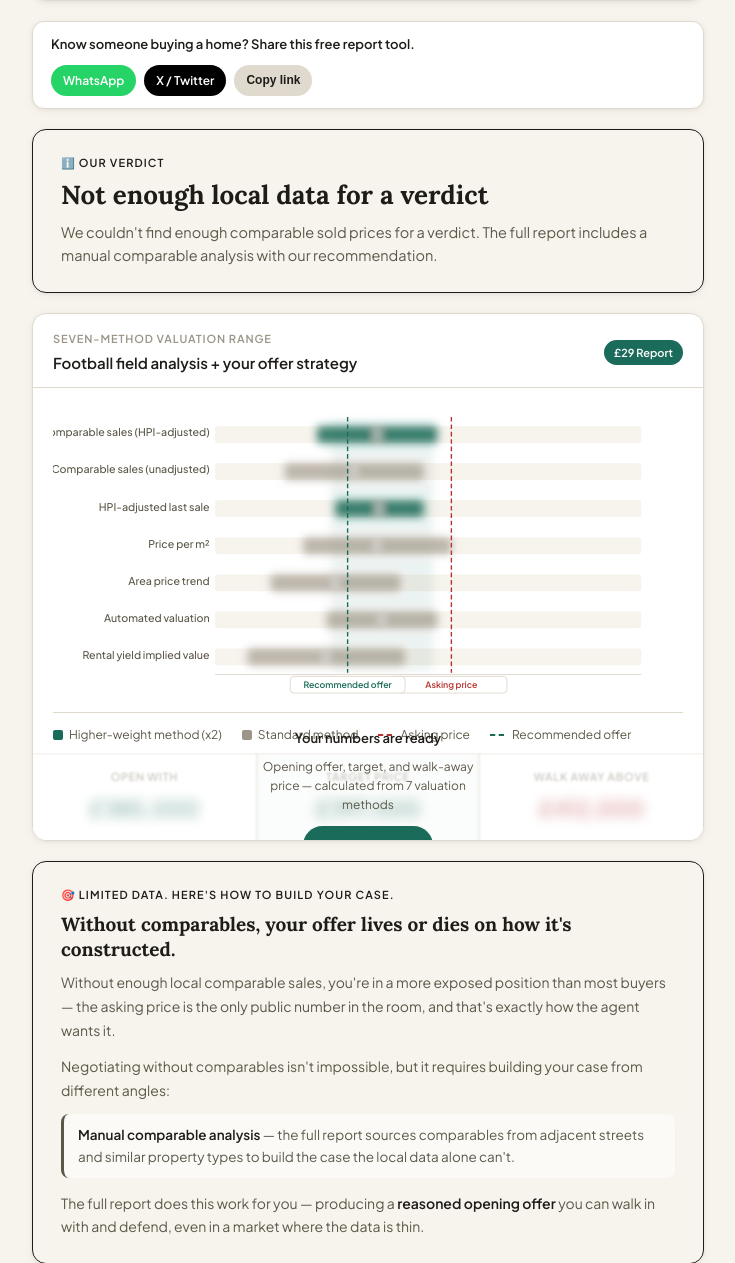
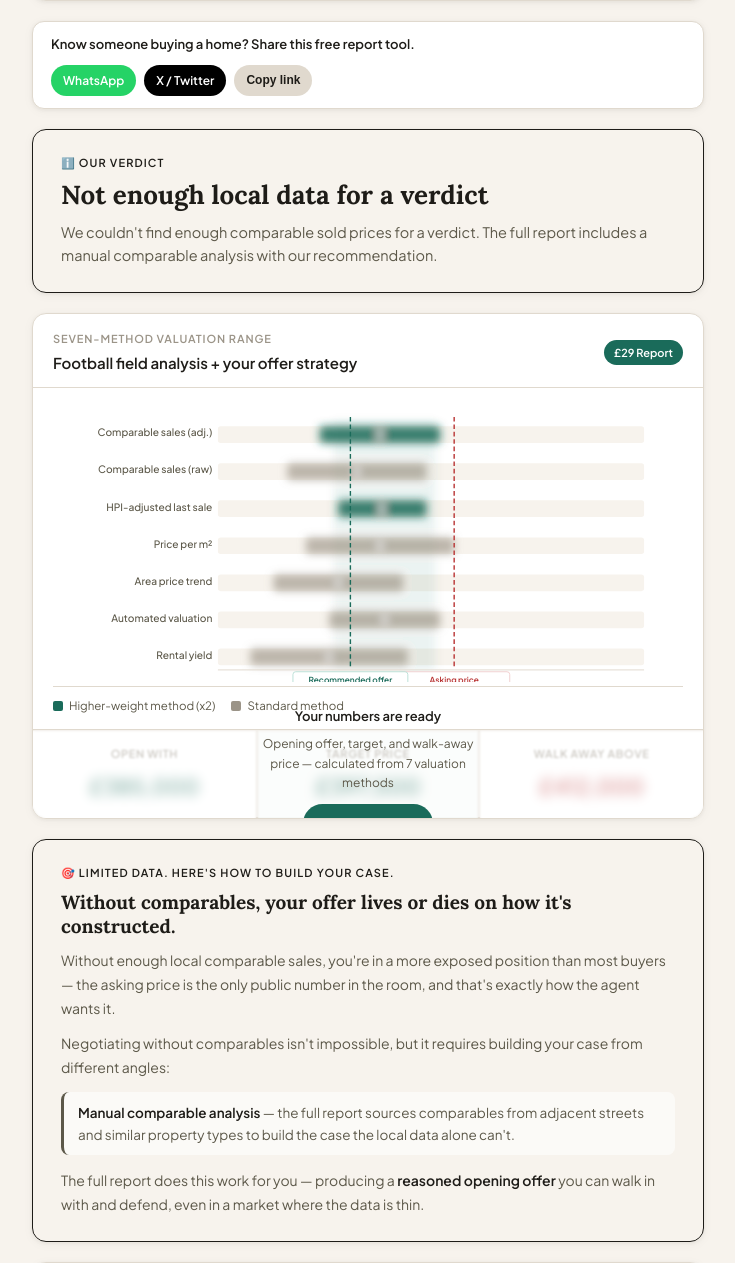
Before and after one commit to houseofferceo/houseoffer-backend, a Flask app: template templates/report_free.html in a window 1280 px wide. Shown: the part 253-1516 px from the top of the page, without its empty margins (272-1007 px from the left). Run offline with Flask 3, Linux system fonts and the light colour scheme; the template is opened without the code that fills it, so the values that code supplies are empty; parts of the project's set-up code (start-up, migrations or seed data) failed here and were passed over.

Commit message:
Football field: fix label clipping, remove duplicate legend items, clear offer trio overlap
- min-width:500px on chart wrapper so narrow screens scroll rather than squish labels
- Shortened two long labels (HPI-adjusted -> adj., unadjusted -> raw, Rental yield implied value -> Rental yield)
- Removed Asking price / Recommended offer from HTML legend since they are already pill-labelled directly on the SVG axis
- Hard border-top on offer trio section prevents the absolute overlay bleeding into the legend
- viewBox height reduced to 300 (was 320) to remove dead space

https://claude.ai/code/session_01QRX21agU1obxnv2tFrmsk4

```diff
--- a/templates/report_free.html
+++ b/templates/report_free.html
@@ -536,70 +536,72 @@ nav { background: rgba(247,243,237,0.95); backdrop-filter: blur(12px); border-bo
     </div>
 
     <!-- Football field chart: real method labels, blurred bars (template preview) -->
-    <div style="padding:16px 20px 4px;overflow-x:auto;">
-      <svg viewBox="0 0 680 320" style="width:100%;display:block;" role="img" aria-label="Football field valuation preview (unlock to see your numbers)">
+    <!-- min-width prevents the SVG squishing on narrow screens and clipping labels -->
+    <div style="padding:16px 20px 0;overflow-x:auto;">
+      <div style="min-width:500px;">
+      <svg viewBox="0 0 680 300" style="width:100%;display:block;" role="img" aria-label="Football field valuation preview (unlock to see your numbers)">
         <defs><filter id="ffblur" x="-10%" y="-10%" width="120%" height="120%"><feGaussianBlur stdDeviation="4.5"/></filter></defs>
 
-        <!-- Method labels (crisp - this is what the buyer is paying for) -->
-        <text x="169" y="35" text-anchor="end" font-size="11.5" font-family="Plus Jakarta Sans,sans-serif" fill="#5c5849" font-weight="500">Comparable sales (HPI-adjusted)</text>
-        <text x="169" y="75" text-anchor="end" font-size="11.5" font-family="Plus Jakarta Sans,sans-serif" fill="#5c5849" font-weight="500">Comparable sales (unadjusted)</text>
-        <text x="169" y="115" text-anchor="end" font-size="11.5" font-family="Plus Jakarta Sans,sans-serif" fill="#5c5849" font-weight="500">HPI-adjusted last sale</text>
-        <text x="169" y="155" text-anchor="end" font-size="11.5" font-family="Plus Jakarta Sans,sans-serif" fill="#5c5849" font-weight="500">Price per m&#178;</text>
-        <text x="169" y="195" text-anchor="end" font-size="11.5" font-family="Plus Jakarta Sans,sans-serif" fill="#5c5849" font-weight="500">Area price trend</text>
-        <text x="169" y="235" text-anchor="end" font-size="11.5" font-family="Plus Jakarta Sans,sans-serif" fill="#5c5849" font-weight="500">Automated valuation</text>
-        <text x="169" y="275" text-anchor="end" font-size="11.5" font-family="Plus Jakarta Sans,sans-serif" fill="#5c5849" font-weight="500">Rental yield implied value</text>
+        <!-- Method labels -->
+        <text x="172" y="35" text-anchor="end" font-size="11" font-family="Plus Jakarta Sans,sans-serif" fill="#5c5849" font-weight="500">Comparable sales (adj.)</text>
+        <text x="172" y="75" text-anchor="end" font-size="11" font-family="Plus Jakarta Sans,sans-serif" fill="#5c5849" font-weight="500">Comparable sales (raw)</text>
+        <text x="172" y="115" text-anchor="end" font-size="11" font-family="Plus Jakarta Sans,sans-serif" fill="#5c5849" font-weight="500">HPI-adjusted last sale</text>
+        <text x="172" y="155" text-anchor="end" font-size="11" font-family="Plus Jakarta Sans,sans-serif" fill="#5c5849" font-weight="500">Price per m&#178;</text>
+        <text x="172" y="195" text-anchor="end" font-size="11" font-family="Plus Jakarta Sans,sans-serif" fill="#5c5849" font-weight="500">Area price trend</text>
+        <text x="172" y="235" text-anchor="end" font-size="11" font-family="Plus Jakarta Sans,sans-serif" fill="#5c5849" font-weight="500">Automated valuation</text>
+        <text x="172" y="275" text-anchor="end" font-size="11" font-family="Plus Jakarta Sans,sans-serif" fill="#5c5849" font-weight="500">Rental yield</text>
 
-        <!-- Bar track backgrounds (crisp) -->
-        <rect x="175" y="24" width="460" height="18" fill="#f7f3ed" rx="3"/>
-        <rect x="175" y="64" width="460" height="18" fill="#f7f3ed" rx="3"/>
-        <rect x="175" y="104" width="460" height="18" fill="#f7f3ed" rx="3"/>
-        <rect x="175" y="144" width="460" height="18" fill="#f7f3ed" rx="3"/>
-        <rect x="175" y="184" width="460" height="18" fill="#f7f3ed" rx="3"/>
-        <rect x="175" y="224" width="460" height="18" fill="#f7f3ed" rx="3"/>
-        <rect x="175" y="264" width="460" height="18" fill="#f7f3ed" rx="3"/>
+        <!-- Bar track backgrounds -->
+        <rect x="178" y="24" width="460" height="18" fill="#f7f3ed" rx="3"/>
+        <rect x="178" y="64" width="460" height="18" fill="#f7f3ed" rx="3"/>
+        <rect x="178" y="104" width="460" height="18" fill="#f7f3ed" rx="3"/>
+        <rect x="178" y="144" width="460" height="18" fill="#f7f3ed" rx="3"/>
+        <rect x="178" y="184" width="460" height="18" fill="#f7f3ed" rx="3"/>
+        <rect x="178" y="224" width="460" height="18" fill="#f7f3ed" rx="3"/>
+        <rect x="178" y="264" width="460" height="18" fill="#f7f3ed" rx="3"/>
 
-        <!-- Bars and weighted band: blurred so values are hidden -->
+        <!-- Bars and weighted band: blurred -->
         <g filter="url(#ffblur)">
-          <rect x="300" y="18" width="110" height="270" fill="rgba(26,107,90,0.08)" rx="3"/>
-          <rect x="285" y="24" width="130" height="18" fill="#1a6b5a" opacity="0.85" rx="3"/>
-          <circle cx="350" cy="33" r="4.5" fill="white" stroke="#1a6b5a" stroke-width="2"/>
-          <rect x="250" y="64" width="150" height="18" fill="#9b9488" opacity="0.65" rx="3"/>
-          <circle cx="325" cy="73" r="4.5" fill="white" stroke="#9b9488" stroke-width="2"/>
-          <rect x="305" y="104" width="95" height="18" fill="#1a6b5a" opacity="0.85" rx="3"/>
-          <circle cx="352" cy="113" r="4.5" fill="white" stroke="#1a6b5a" stroke-width="2"/>
-          <rect x="270" y="144" width="160" height="18" fill="#9b9488" opacity="0.65" rx="3"/>
-          <circle cx="350" cy="153" r="4.5" fill="white" stroke="#9b9488" stroke-width="2"/>
-          <rect x="235" y="184" width="140" height="18" fill="#9b9488" opacity="0.65" rx="3"/>
-          <circle cx="305" cy="193" r="4.5" fill="white" stroke="#9b9488" stroke-width="2"/>
-          <rect x="295" y="224" width="120" height="18" fill="#9b9488" opacity="0.65" rx="3"/>
-          <circle cx="355" cy="233" r="4.5" fill="white" stroke="#9b9488" stroke-width="2"/>
-          <rect x="210" y="264" width="170" height="18" fill="#9b9488" opacity="0.65" rx="3"/>
-          <circle cx="295" cy="273" r="4.5" fill="white" stroke="#9b9488" stroke-width="2"/>
+          <rect x="303" y="18" width="110" height="270" fill="rgba(26,107,90,0.08)" rx="3"/>
+          <rect x="288" y="24" width="130" height="18" fill="#1a6b5a" opacity="0.85" rx="3"/>
+          <circle cx="353" cy="33" r="4.5" fill="white" stroke="#1a6b5a" stroke-width="2"/>
+          <rect x="253" y="64" width="150" height="18" fill="#9b9488" opacity="0.65" rx="3"/>
+          <circle cx="328" cy="73" r="4.5" fill="white" stroke="#9b9488" stroke-width="2"/>
+          <rect x="308" y="104" width="95" height="18" fill="#1a6b5a" opacity="0.85" rx="3"/>
+          <circle cx="355" cy="113" r="4.5" fill="white" stroke="#1a6b5a" stroke-width="2"/>
+          <rect x="273" y="144" width="160" height="18" fill="#9b9488" opacity="0.65" rx="3"/>
+          <circle cx="353" cy="153" r="4.5" fill="white" stroke="#9b9488" stroke-width="2"/>
+          <rect x="238" y="184" width="140" height="18" fill="#9b9488" opacity="0.65" rx="3"/>
+          <circle cx="308" cy="193" r="4.5" fill="white" stroke="#9b9488" stroke-width="2"/>
+          <rect x="298" y="224" width="120" height="18" fill="#9b9488" opacity="0.65" rx="3"/>
+          <circle cx="358" cy="233" r="4.5" fill="white" stroke="#9b9488" stroke-width="2"/>
+          <rect x="213" y="264" width="170" height="18" fill="#9b9488" opacity="0.65" rx="3"/>
+          <circle cx="298" cy="273" r="4.5" fill="white" stroke="#9b9488" stroke-width="2"/>
         </g>
 
-        <!-- Asking price and recommended offer lines: crisp so they read clearly -->
-        <line x1="430" y1="14" x2="430" y2="290" stroke="#b83232" stroke-width="1.5" stroke-dasharray="5,3"/>
-        <line x1="318" y1="14" x2="318" y2="290" stroke="#1a6b5a" stroke-width="1.5" stroke-dasharray="5,3"/>
+        <!-- Asking price and recommended offer lines: crisp -->
+        <line x1="433" y1="14" x2="433" y2="286" stroke="#b83232" stroke-width="1.5" stroke-dasharray="5,3"/>
+        <line x1="321" y1="14" x2="321" y2="286" stroke="#1a6b5a" stroke-width="1.5" stroke-dasharray="5,3"/>
 
         <!-- Price axis -->
-        <line x1="175" y1="292" x2="635" y2="292" stroke="#e0d9ce" stroke-width="1"/>
+        <line x1="178" y1="287" x2="638" y2="287" stroke="#e0d9ce" stroke-width="1"/>
 
-        <!-- Label tags with white pill backgrounds so they sit above the blur -->
-        <rect x="370" y="294" width="120" height="18" rx="4" fill="white" stroke="#e0d9ce" stroke-width="1"/>
-        <text x="430" y="307" text-anchor="middle" font-size="9.5" font-family="Plus Jakarta Sans,sans-serif" fill="#b83232" font-weight="600">Asking price</text>
-        <rect x="256" y="294" width="124" height="18" rx="4" fill="white" stroke="#e0d9ce" stroke-width="1"/>
-        <text x="318" y="307" text-anchor="middle" font-size="9.5" font-family="Plus Jakarta Sans,sans-serif" fill="#1a6b5a" font-weight="600">Recommended offer</text>
+        <!-- Inline pill labels: sit directly on the axis, no extra rows needed -->
+        <rect x="373" y="289" width="120" height="16" rx="3" fill="white" stroke="#f0cece" stroke-width="1"/>
+        <text x="433" y="301" text-anchor="middle" font-size="9" font-family="Plus Jakarta Sans,sans-serif" fill="#b83232" font-weight="700">Asking price</text>
+        <rect x="259" y="289" width="124" height="16" rx="3" fill="white" stroke="#b8dfd5" stroke-width="1"/>
+        <text x="321" y="301" text-anchor="middle" font-size="9" font-family="Plus Jakarta Sans,sans-serif" fill="#1a6b5a" font-weight="700">Recommended offer</text>
       </svg>
-      <div style="display:flex;gap:20px;flex-wrap:wrap;margin-top:12px;padding-top:12px;border-top:1px solid var(--sand-border);">
-        <div style="display:flex;align-items:center;gap:6px;font-size:12px;color:var(--ink-mid);"><div style="width:10px;height:10px;border-radius:2px;background:#1a6b5a;"></div>Higher-weight method (x2)</div>
-        <div style="display:flex;align-items:center;gap:6px;font-size:12px;color:var(--ink-mid);"><div style="width:10px;height:10px;border-radius:2px;background:#9b9488;"></div>Standard method</div>
-        <div style="display:flex;align-items:center;gap:6px;font-size:12px;color:var(--ink-mid);"><div style="width:14px;height:2px;border-top:2px dashed #b83232;"></div>&nbsp;Asking price</div>
-        <div style="display:flex;align-items:center;gap:6px;font-size:12px;color:var(--ink-mid);"><div style="width:14px;height:2px;border-top:2px dashed #1a6b5a;"></div>&nbsp;Recommended offer</div>
+      <!-- Legend: bar colours only; asking/offer already labelled on chart -->
+      <div style="display:flex;gap:16px;flex-wrap:wrap;padding:10px 0 14px;border-top:1px solid var(--sand-border);margin-top:4px;">
+        <div style="display:flex;align-items:center;gap:6px;font-size:11.5px;color:var(--ink-mid);"><div style="width:10px;height:10px;border-radius:2px;background:#1a6b5a;flex-shrink:0;"></div>Higher-weight method (x2)</div>
+        <div style="display:flex;align-items:center;gap:6px;font-size:11.5px;color:var(--ink-mid);"><div style="width:10px;height:10px;border-radius:2px;background:#9b9488;flex-shrink:0;"></div>Standard method</div>
+      </div>
       </div>
     </div>
 
-    <!-- Offer trio (blurred) -->
-    <div style="position:relative;margin:4px 0 0;">
+    <!-- Offer trio (blurred) - border-top gives a hard visual stop above the overlay -->
+    <div style="position:relative;margin:0;border-top:1px solid var(--sand-border);">
       <!-- Visible label row -->
       <div style="display:grid;grid-template-columns:1fr 1fr 1fr;gap:1px;background:var(--sand-border);border-top:1px solid var(--sand-border);">
         <div style="background:var(--white);padding:14px 16px;text-align:center;">
```
